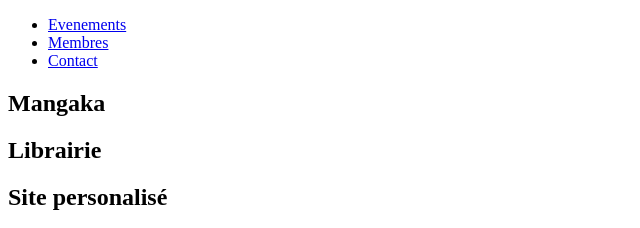
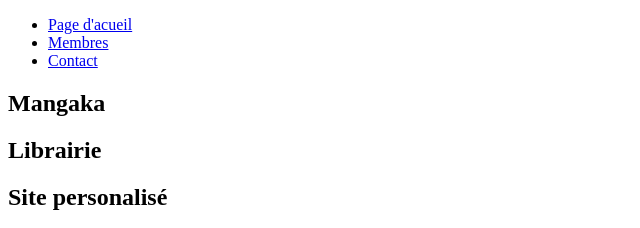
Before and after one commit to antefix1412/sit_asso, a plain HTML site: page projects.html in a window 1280 px wide. Shown: the top 228 px of the page, 0-640 px from the left. Drawn offline with Linux system fonts and the light colour scheme; a web font is replaced by a local one.

Commit message:
modif href

```diff
--- a/projects.html
+++ b/projects.html
@@ -14,7 +14,7 @@
         <div class="logo"></div>
 
         <ul>
-            <li><a href="projects.html">Evenements</a></li>
+            <li><a href="index.html">Page d'acueil</a></li>
             <li><a href="member.html">Membres</a></li>
             <li><a href="contact.html">Contact</a></li>
         </ul>
```
